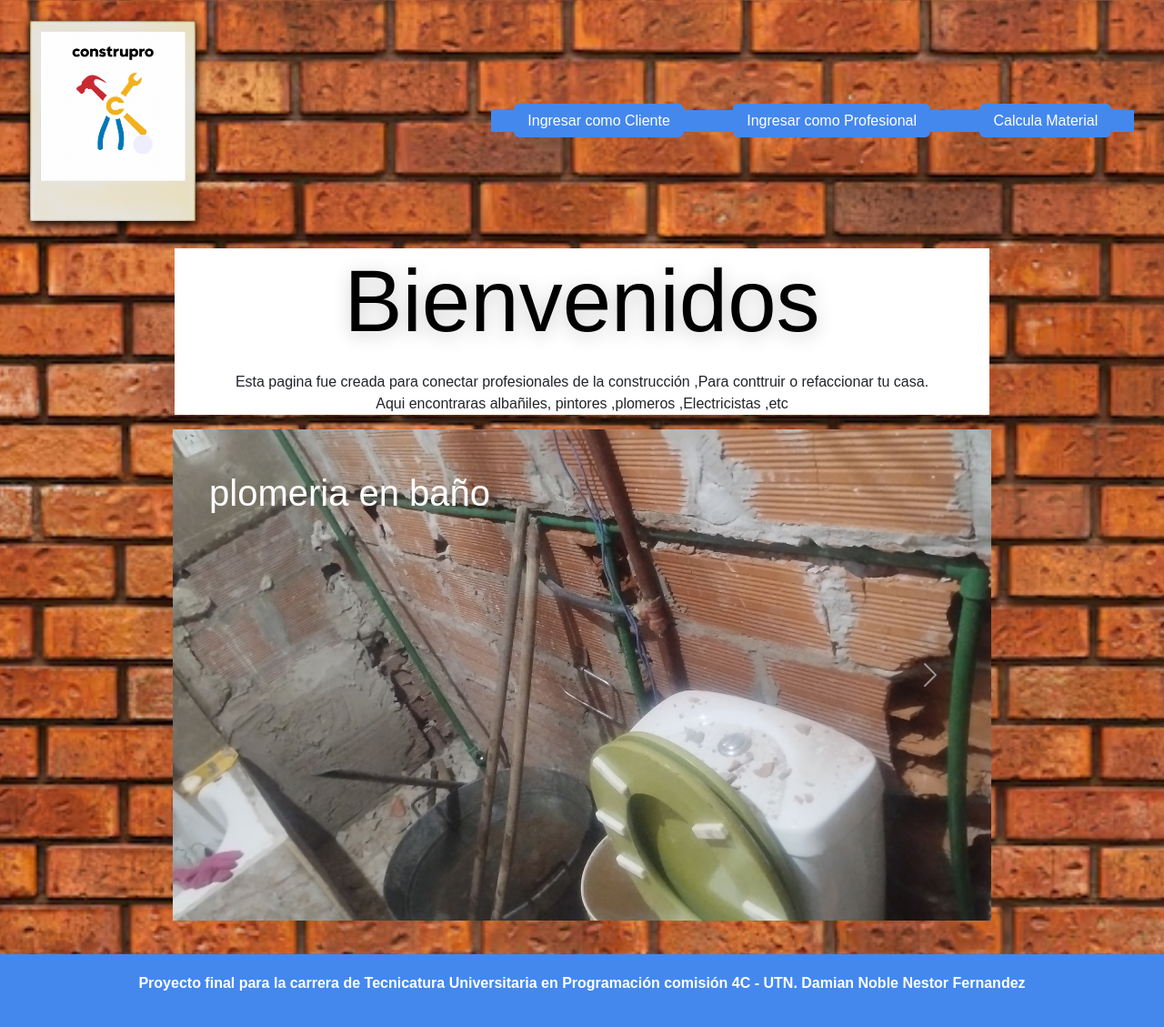
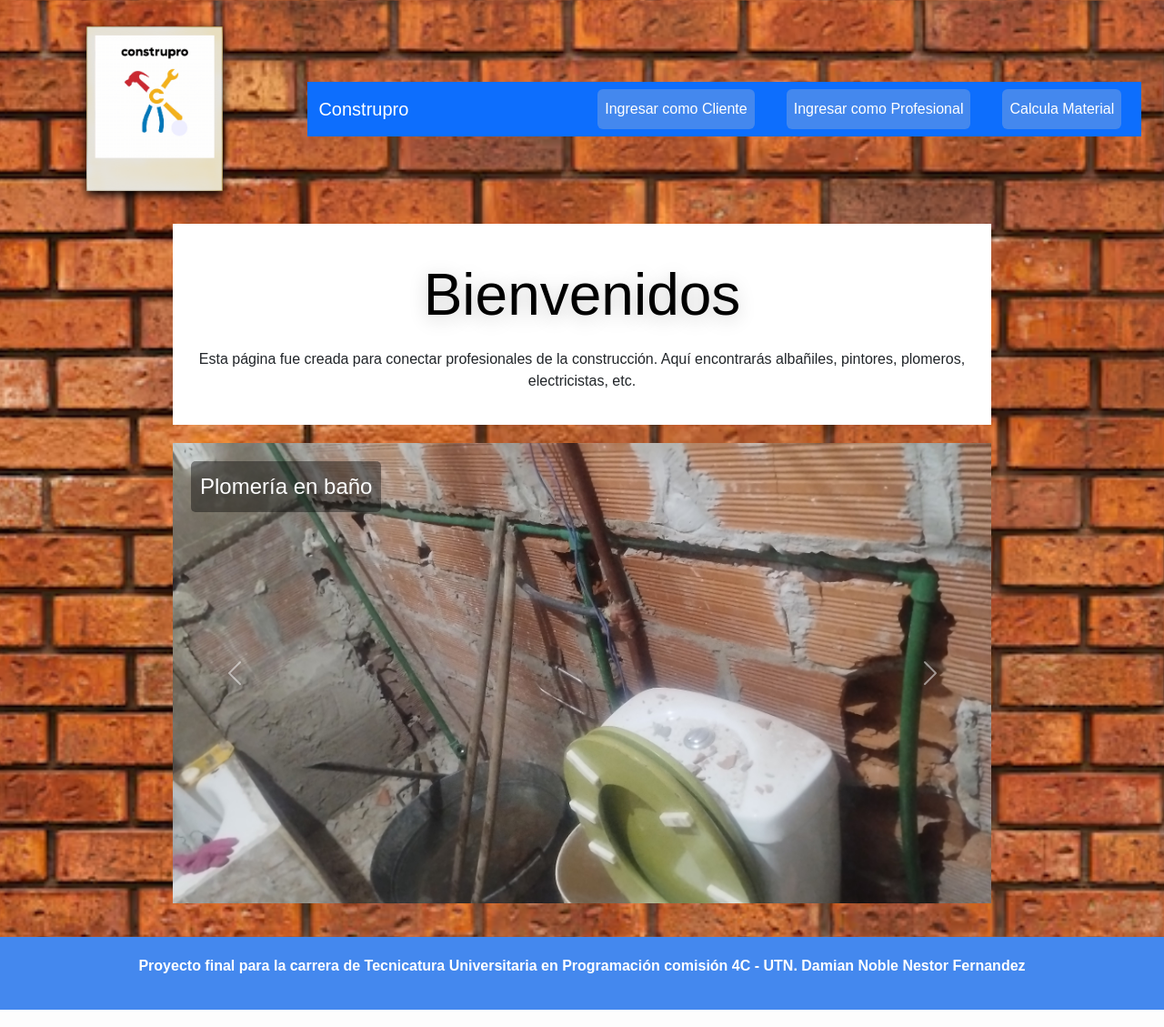
Before and after one commit to nestorfelix2784/construpro, a PHP site: page /index.php in a window 1280 px wide. Shown: the whole page at 91% size. Run offline with PHP 8.4, Linux system fonts and the light colour scheme.

Commit message:
responsive design

```diff
--- a/index.php
+++ b/index.php
@@ -1,3 +1,4 @@
+
 <?php
 error_reporting(E_ALL);
 ini_set('display_errors', 1);
@@ -12,12 +13,7 @@ session_start();
   <link href="https://cdn.jsdelivr.net/npm/bootstrap@5.3.2/dist/css/bootstrap.min.css" rel="stylesheet">
   <script src="https://cdn.jsdelivr.net/npm/bootstrap@5.3.2/dist/js/bootstrap.bundle.min.js"></script>
 
-
   <style>
-    * {
-        box-sizing: border-box;
-    }
-
     body {
       margin: 0;
       padding: 0;
@@ -25,72 +21,18 @@ session_start();
       font-family: sans-serif;
     }
 
-    .pagina {
-        display: flex;
-        flex-direction: column;
-        min-height: 100vh;
-    }
-
-    main {
-        flex: 1;
-    }
-
     .contenedor {
       padding: 1%;
       background-image: url("img/fondo.png");
       background-size: cover;
       background-position: center;
-        text-align: center;
       box-shadow: 0 0 20px rgba(0,0,0,0.5);
-    }
-    .encabezado {
-                display: flex;
-                justify-content: space-between;
-                align-items: center;
-                padding: 10px 20px;
     }
 
     .logo {
-                width: 15%;
-                height: auto;
-                position: static;
-                margin: 0;
+      max-width: 150px;
       box-shadow: 0 4px 10px #000;
     }
-
-    .nav {
-                background-color: #48e;
-                margin: 10px 0;
-    }
-
-.nav__list {
-    display: block;
-    gap: 15px;
-    margin: 0;
-    padding: 0;
-    list-style: none;
-}
-
-.nav__item {
-
-        display: inline-block;
-        margin: 0 25px;
-}
-
-.nav__link {
-    color: #fff;
-    text-decoration: none;
-    padding: 10px 15px;
-    background-color: #48e;
-    border-radius: 6px;
-    transition: background-color 0.3s ease;
-}
-
-.nav__link:hover {
-    background-color: #59e;
-}
-
-
 
     .alert {
       background-color: #28a745;
@@ -107,19 +49,26 @@ session_start();
       80% { opacity: 1; }
       100% { opacity: 0; display: none; }
     }
-    .bienvenida{
-        margin: 20px;
-        align-items: center;
-        width: 56em;
+
+    .bienvenida {
+      margin: 20px auto;
+      padding: 20px;
       background-color: #fff;
-        position: static;
-        margin: auto;
+      max-width: 900px;
+      text-align: center;
     }
+
     h1 {
-        font-size: 6em;
+      font-size: 4em;
       margin: 20px 0;
       color: #000;
       text-shadow: 0 4px 20px #ccc;
+    }
+
+    @media (max-width: 768px) {
+      h1 {
+        font-size: 2em;
+      }
     }
 
     footer {
@@ -129,24 +78,45 @@ session_start();
       color: #fff;
       font-weight: bold;
     }
-    .carousel{
-        background-position: center;
-        align-items: center;
-    }
-    .carousel-item{
-        width: 60em;
-    }
+
     .caption {
       position: absolute;
       top: 20px;
       left: 20px;
-        font-size: 40px;
+      font-size: 1.5em;
       color: white;
-        background-color: transparent;
-        padding: 20px;
+      background-color: rgba(0,0,0,0.4);
+      padding: 10px;
       border-radius: 5px;
     }
 
+    /* Estilos personalizados para el menú */
+    .nav__list {
+      display: flex;
+      gap: 15px;
+      margin: 0;
+      padding: 0;
+      list-style: none;
+      flex-wrap: wrap;
+    }
+
+    .nav__item {
+      margin: 0 10px;
+    }
+
+    .nav__link {
+      color: #fff !important;
+      text-decoration: none;
+      padding: 10px 15px;
+      background-color: #48e;
+      border-radius: 6px;
+      transition: background-color 0.3s ease;
+      display: inline-block;
+    }
+
+    .nav__link:hover {
+      background-color: #59e;
+    }
   </style>
 </head>
 <body>
@@ -159,68 +129,76 @@ session_start();
 
   <main>
     <div class="contenedor">
-            <div class="encabezado">
-                <img src="img/logo.png" alt="Logo Construpro" class="logo">
-                    <nav class="nav">
-                        <ul class="nav__list">
-                            <li class="nav__item">
-                                <a href="/construpro/clientes/login_cliente.php" class="nav__link">Ingresar como Cliente</a>
+      <div class="container-fluid py-3">
+        <div class="row align-items-center">
+          <div class="col-12 col-md-3 text-center">
+            <img src="img/logo.png" alt="Logo Construpro" class="logo img-fluid">
+          </div>
+          <div class="col-12 col-md-9">
+            <nav class="navbar navbar-expand-lg bg-primary">
+              <div class="container-fluid">
+                <a class="navbar-brand text-white" href="#">Construpro</a>
+                <button class="navbar-toggler" type="button" data-bs-toggle="collapse" data-bs-target="#navbarNav">
+                  <span class="navbar-toggler-icon"></span>
+                </button>
+                <div class="collapse navbar-collapse justify-content-end" id="navbarNav">
+                  <ul class="navbar-nav nav__list">
+                    <li class="nav-item nav__item">
+                      <a class="nav-link nav__link" href="/construpro/clientes/login_cliente.php">Ingresar como Cliente</a>
                     </li>
-                            <li class="nav__item">
-                                <a href="/construpro/profesionales/login_profesional.php" class="nav__link">Ingresar como Profesional</a>
+                    <li class="nav-item nav__item">
+                      <a class="nav-link nav__link" href="/construpro/profesionales/login_profesional.php">Ingresar como Profesional</a>
                     </li>
-                            <li class="nav__item">
-                                <a href="/construpro/calculadoras/calcular.php" class="nav__link">Calcula Material</a>
+                    <li class="nav-item nav__item">
+                      <a class="nav-link nav__link" href="/construpro/calculadoras/calcular.php">Calcula Material</a>
                     </li>
                   </ul>
+                </div>
+              </div>
             </nav>
+          </div>
+        </div>
       </div>
 
       <div class="bienvenida">
         <h1>Bienvenidos</h1>
-                <p>Esta pagina fue creada para conectar profesionales de la construcción ,Para conttruir o refaccionar tu casa. <br>
-                Aqui encontraras albañiles, pintores ,plomeros ,Electricistas ,etc </p>
+        <p>Esta página fue creada para conectar profesionales de la construcción. Aquí encontrarás albañiles, pintores, plomeros, electricistas, etc.</p>
       </div>
 
       <div id="carouselInicio" class="carousel slide mb-4 mx-auto" style="max-width: 900px;" data-bs-ride="carousel" data-bs-interval="3000">
-
         <div class="carousel-inner">
           <div class="carousel-item active">
-                <img src="img/tr14.jpeg"  class="d-block w-100" alt="tr2.jpeg" >
-                <div class="caption">plomeria en baño</div>
+            <img src="img/tr14.jpeg" class="d-block w-100 img-fluid" alt="plomería en baño">
+            <div class="caption">Plomería en baño</div>
           </div>
           <div class="carousel-item">
-                <img src="img/tr7.jpg" class="d-block w-100" alt="tr5.jpg">
-                    <div class="caption">revoque de pared</div>
+            <img src="img/tr7.jpg" class="d-block w-100 img-fluid" alt="revoque de pared">
+            <div class="caption">Revoque de pared</div>
           </div>
           <div class="carousel-item">
-                <img src="img/tr16.jpeg" class="d-block w-100" alt="tr4.jpeg">
-                    <div class="caption">contruccion con bloques</div>
+            <img src="img/tr16.jpeg" class="d-block w-100 img-fluid" alt="construcción con bloques">
+            <div class="caption">Construcción con bloques</div>
           </div>
           <div class="carousel-item">
-                <img src="img/tr6.jpg" class="d-block w-100" alt="tr4.jpeg">
-                    <div class="caption">techos de loza</div>
+            <img src="img/tr6.jpg" class="d-block w-100 img-fluid" alt="techos de loza">
+            <div class="caption">Techos de loza</div>
           </div>
           <div class="carousel-item">
-                <img src="img/tr12.jpg" class="d-block w-100" alt="tr4.jpeg">
-                    <div class="caption">armado techo de chapa</div>
+            <img src="img/tr12.jpg" class="d-block w-100 img-fluid" alt="armado techo de chapa">
+            <div class="caption">Armado techo de chapa</div>
           </div>
           <div class="carousel-item">
-                <img src="img/tr10.jpg" class="d-block w-100" alt="tr4.jpeg">
-                    <div class="caption">contruccion en seco</div>
+            <img src="img/tr10.jpg" class="d-block w-100 img-fluid" alt="construcción en seco">
+            <div class="caption">Construcción en seco</div>
           </div>
         </div>
         <button class="carousel-control-prev" type="button" data-bs-target="#carouselInicio" data-bs-slide="prev">
-            <span class="carrousel-control-prev-icon"></span>
+          <span class="carousel-control-prev-icon"></span>
         </button>
         <button class="carousel-control-next" type="button" data-bs-target="#carouselInicio" data-bs-slide="next">
           <span class="carousel-control-next-icon"></span>
         </button>
       </div>
-
-
-
-
     </div>
   </main>
 
```
Lines whose indentation alone changed are shown as unchanged.
